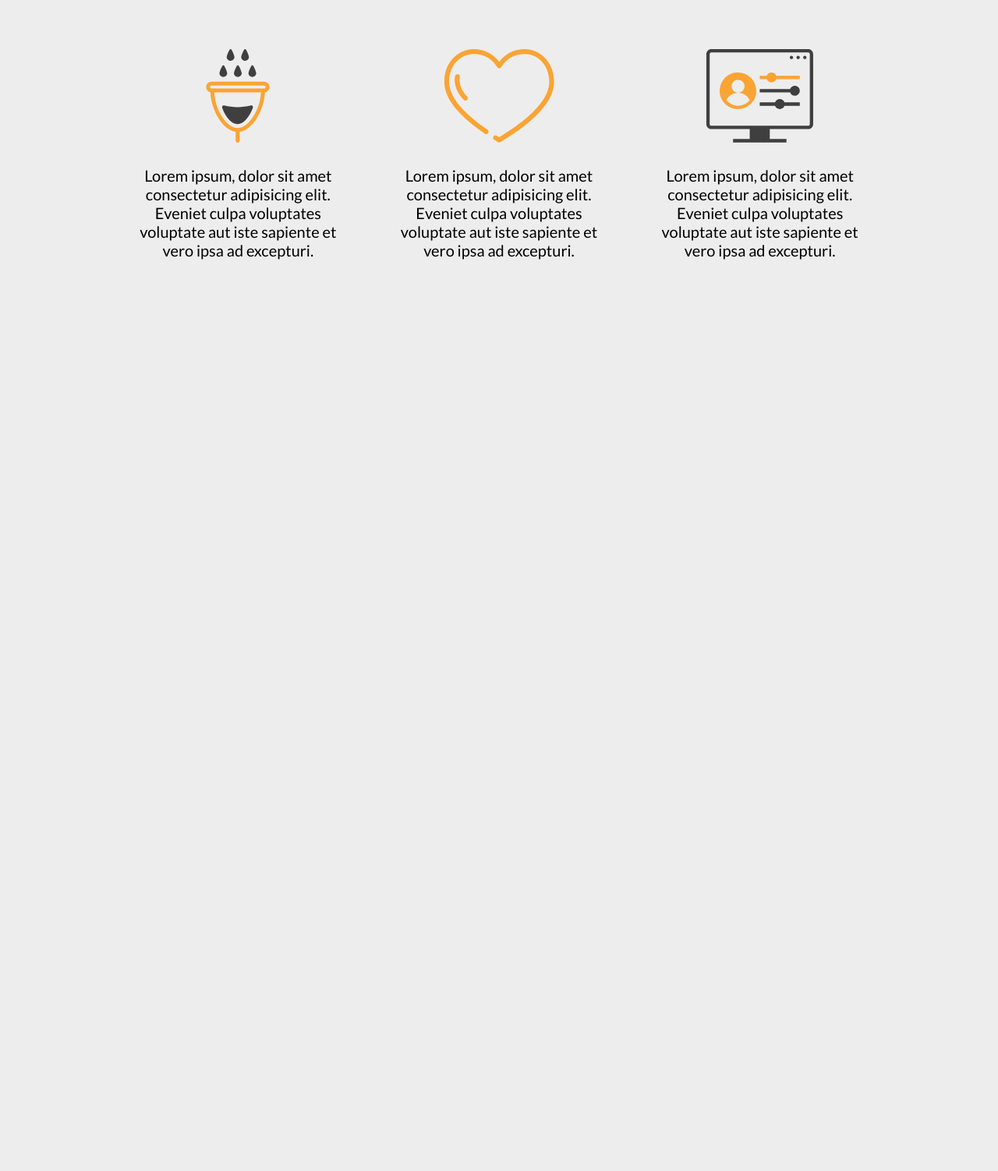
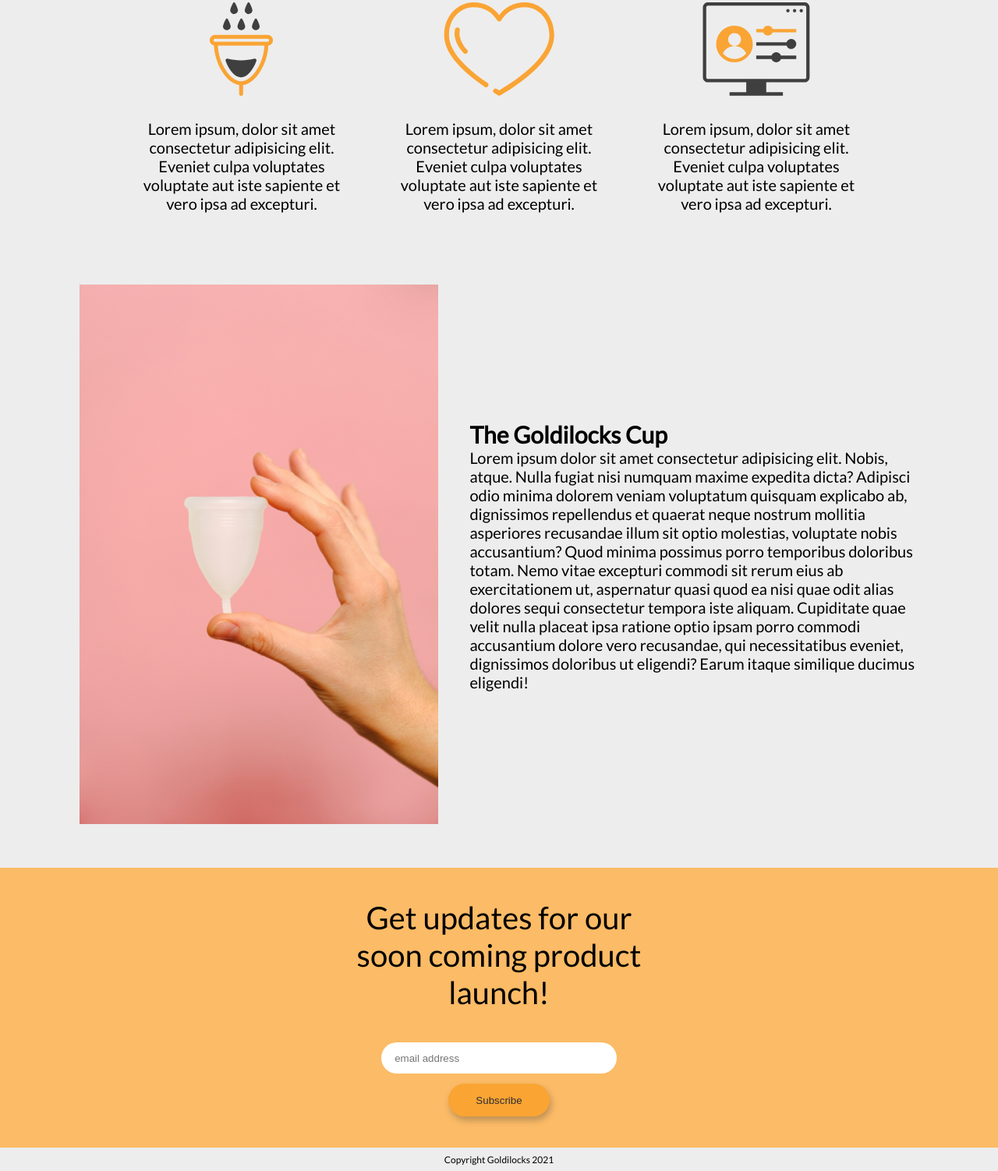
Before and after one commit to jepanliu/goldilocks_landing-page, a plain HTML site: page docs/index.html in a window 1280 px wide. Shown: the part 845-2347 px from the top of the page at 78% size. Before the commit the page ends 1278 px from the top, so only its background shows below. Drawn offline with Linux system fonts and the light colour scheme.

Commit message:
created sections function, form, and footer

```diff
--- a/docs/index.html
+++ b/docs/index.html
@@ -4,6 +4,11 @@
     <meta charset="UTF-8" />
     <meta http-equiv="X-UA-Compatible" content="IE=edge" />
     <meta name="viewport" content="width=device-width, initial-scale=1.0" />
+    <!-- <link
+      href="//cdn-images.mailchimp.com/embedcode/slim-10_7.css"
+      rel="stylesheet"
+      type="text/css"
+    /> -->
     <link rel="stylesheet" href="css/main.css" />
     <title>My Goldilocks Cup</title>
   </head>
@@ -92,8 +97,85 @@
           </p>
         </div>
       </section>
-      <section class="functions"></section>
+      <section class="function">
+        <div class="function__img">
+          <img
+            src="img/pexels-anna-shvets-3683065 1.jpg"
+            alt="menstrual Cup"
+            class="function__img__image"
+          />
+        </div>
+        <div class="function__description">
+          <h1 class="function__description__title">The Goldilocks Cup</h1>
+          <p class="function__description__text">
+            Lorem ipsum dolor sit amet consectetur adipisicing elit. Nobis,
+            atque. Nulla fugiat nisi numquam maxime expedita dicta? Adipisci
+            odio minima dolorem veniam voluptatum quisquam explicabo ab,
+            dignissimos repellendus et quaerat neque nostrum mollitia asperiores
+            recusandae illum sit optio molestias, voluptate nobis accusantium?
+            Quod minima possimus porro temporibus doloribus totam. Nemo vitae
+            excepturi commodi sit rerum eius ab exercitationem ut, aspernatur
+            quasi quod ea nisi quae odit alias dolores sequi consectetur tempora
+            iste aliquam. Cupiditate quae velit nulla placeat ipsa ratione optio
+            ipsam porro commodi accusantium dolore vero recusandae, qui
+            necessitatibus eveniet, dignissimos doloribus ut eligendi? Earum
+            itaque similique ducimus eligendi!
+          </p>
+        </div>
+      </section>
+      <div class="form">
+        <!-- Begin Mailchimp Signup Form -->
+
+        <div id="mc_embed_signup">
+          <form
+            action="https://mygoldilockscup.us6.list-manage.com/subscribe/post?u=30e6c883115e08e0f0d6bd5d5&amp;id=749e51e2ff"
+            method="post"
+            id="mc-embedded-subscribe-form"
+            name="mc-embedded-subscribe-form"
+            class="validate"
+            target="_blank"
+            novalidate
+          >
+            <div id="mc_embed_signup_scroll">
+              <label for="mce-EMAIL"
+                >Get updates for our soon coming product launch!</label
+              >
+              <input
+                type="email"
+                value=""
+                name="EMAIL"
+                class="email"
+                id="mce-EMAIL"
+                placeholder="email address"
+                required
+              />
+              <!-- real people should not fill this in and expect good things - do not remove this or risk form bot signups-->
+              <div style="position: absolute; left: -5000px" aria-hidden="true">
+                <input
+                  type="text"
+                  name="b_30e6c883115e08e0f0d6bd5d5_749e51e2ff"
+                  tabindex="-1"
+                  value=""
+                />
+              </div>
+              <div class="clear">
+                <input
+                  type="submit"
+                  value="Subscribe"
+                  name="subscribe"
+                  id="mc-embedded-subscribe"
+                  class="submit button button--yellow"
+                />
+              </div>
+            </div>
+          </form>
+        </div>
+
+        <!--End mc_embed_signup-->
+      </div>
     </main>
-    <footer></footer>
+    <footer>
+      <p>Copyright Goldilocks 2021</p>
+    </footer>
   </body>
 </html>
--- a/sass/components/_buttons.scss
+++ b/sass/components/_buttons.scss
@@ -4,8 +4,9 @@
   padding: 1em 1.2em;
   text-decoration: none;
   color: $black;
-  background-color: $primary;
-  width: 12em;
+  width: 50em;
+  max-width: 25rem;
+  min-width: 10rem;
   border-radius: 100vw;
   text-align: center;
   transition: $transition;
@@ -19,4 +20,11 @@
     transform: translateY(0);
     box-shadow: 2px 5px 8px rgba($black, 30%);
   }
+
+  &--yellow {
+    background-color: $primary;
+  }
+  &--brown {
+    background-color: $secondary;
+  }
 }
--- a/sass/components/_hero-img.scss
+++ b/sass/components/_hero-img.scss
@@ -10,8 +10,8 @@
   animation: float-shadow 3s linear 1s infinite alternate;
   filter: blur(1rem);
   border-radius: 50%;
-  width: 10rem;
-  height: 4rem;
+  width: 15%;
+  height: 10%;
   background-color: $black;
   position: absolute;
   bottom: -4rem;
--- a/sass/layout/_features.scss
+++ b/sass/layout/_features.scss
@@ -3,14 +3,17 @@
 .features {
   display: flex;
   flex-direction: row;
+  flex-wrap: wrap;
   width: 80%;
   margin: 0 auto;
+  // padding: 3em 0;
 
   &__feature {
     display: flex;
     flex-direction: column;
-    width: 100%;
-    margin: 5em 2em;
+    width: 25%;
+    margin: 2em auto;
+    min-width: 20rem;
     & + .features__feature {
       margin-left: 1em;
     }
--- a/sass/layout/_footer.scss
+++ b/sass/layout/_footer.scss
@@ -0,0 +1,11 @@
+@use "../abstract" as *;
+
+footer {
+  height: 3rem;
+  padding: 0.8rem;
+  p {
+    margin: 0 auto;
+    font-size: 1.2rem;
+    text-align: center;
+  }
+}
--- /dev/null
+++ b/sass/layout/_form.scss
@@ -0,0 +1,38 @@
+@use "../abstract" as *;
+
+.form {
+  background-color: $primary-light;
+  width: 100%;
+  height: 30%;
+  background-color: $primary-light;
+}
+
+form {
+  display: flex;
+  flex-direction: column;
+  justify-content: center;
+  margin: 0 auto;
+  width: 40%;
+  text-align: center;
+  padding: 2em;
+
+  label {
+    font-size: 4rem;
+    display: block;
+    margin-bottom: 1em;
+  }
+
+  .email {
+    margin-bottom: 1em;
+    width: 70%;
+    height: 3em;
+    padding: 0 1.3em;
+    border-radius: 10vh;
+    border: none;
+  }
+
+  .submit {
+    border: none;
+    width: 30%;
+  }
+}
--- /dev/null
+++ b/sass/layout/_function.scss
@@ -0,0 +1,21 @@
+@use "../abstract" as *;
+
+.function {
+  display: flex;
+  width: 90%;
+  height: 100vh;
+  justify-content: center;
+  align-items: center;
+
+  &__img {
+    width: 40%;
+    margin-right: 2em;
+    &__image {
+      width: 100%;
+    }
+  }
+
+  &__description {
+    width: 50%;
+  }
+}
--- a/sass/layout/_hero.scss
+++ b/sass/layout/_hero.scss
@@ -3,6 +3,7 @@
 .hero {
   display: flex;
   flex-direction: row;
+  flex-wrap: wrap;
   height: 90vh;
   align-items: center;
   padding: 0 5em;
@@ -13,11 +14,12 @@
     flex-direction: column;
     justify-content: space-between;
     width: 50%;
+    min-width: 20rem;
     height: 60%;
     max-height: 35rem;
     &__title {
-      width: 50rem;
-      height: 30%;
+      width: 80%;
+      min-width: 20rem;
     }
     &__description {
       width: 80%;
@@ -35,6 +37,8 @@
     width: 50%;
     &__img {
       width: 40%;
+
+      min-width: 10rem;
       margin: 0 auto;
     }
   }
--- a/sass/main.scss
+++ b/sass/main.scss
@@ -11,3 +11,5 @@
 @use "layout/footer";
 @use "layout/hero";
 @use "layout/features";
+@use "layout/function";
+@use "layout/form";
```
Also changed, not shown: docs/css/main.css, docs/img/pexels-anna-shvets-3683065 1.jpg (added), 1 other file.
